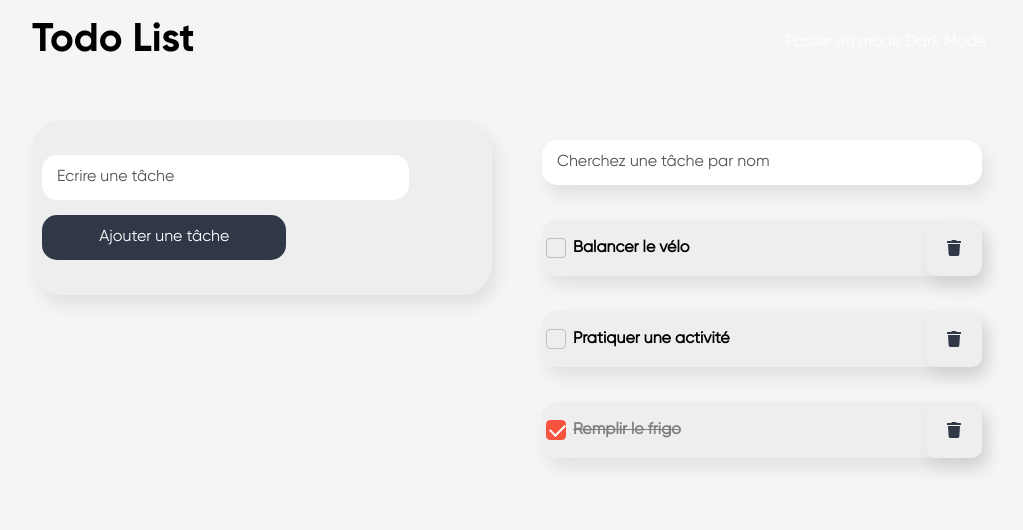
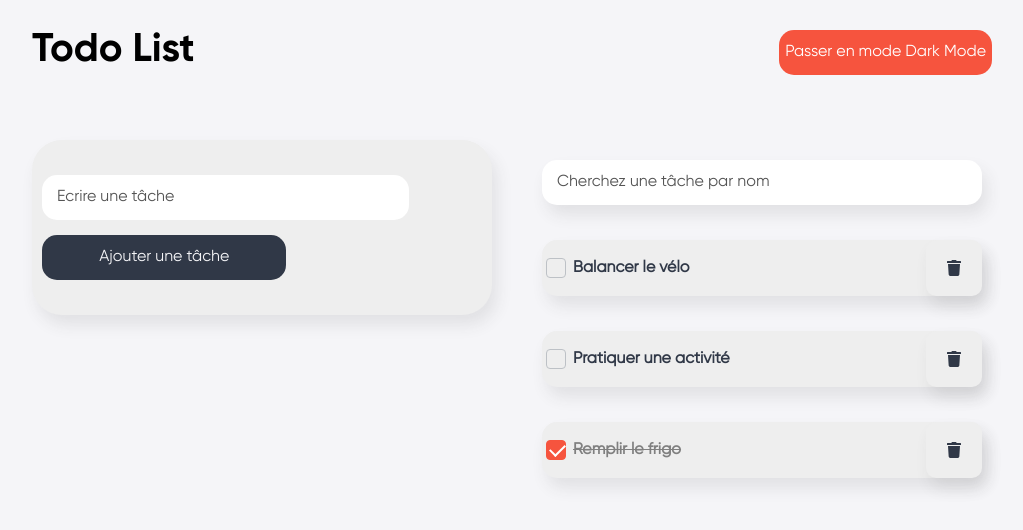
Before and after one commit to DavidNabet/react-todo-list, a React (Create React App) app: page / in a window 1280 px wide. Shown: the top 530 px of the page, without its empty margins (128-1151 px from the left). Built offline with nearby package versions, Linux system fonts and the light colour scheme.

Commit message:
dark mode context

```diff
--- a/src/App.css
+++ b/src/App.css
@@ -11,11 +11,10 @@
     --orange: #f6ad55;
     --black-border: #303847;
     --red: #f6543e;
-    --box-shadow: 5px 10px 16px 0 rgb(57 57 57 / 10%);
+    --box-shadow: 5px 10px 16px 0 rgba(57, 57, 57, 0.1);
 }
 
-html,
-body {
+html {
     font-size: 62.5%;
 }
 
@@ -24,7 +23,6 @@ body {
     padding: 0;
     font-size: 1.6rem;
     font-family: "GilroyReg", sans-serif;
-    background-color: var(--bg);
 }
 
 input[type="text"]::placeholder {
@@ -54,17 +52,23 @@ h1 {
 header {
     display: flex;
     justify-content: space-between;
-    padding: 2rem 0;
+    padding: 3rem 0;
     margin-bottom: 2rem;
 }
 
 header button {
     width: auto !important;
-    background: transparent !important;
+    background: var(--red) !important;
 }
 
 
 /* Container */
+
+.wrapper {
+    max-width: 100%;
+    min-height: 100vh;
+    background-color: var(--bg);
+}
 
 .container {
     width: 96rem;
@@ -161,7 +165,7 @@ header button {
     border-radius: 15px;
     background-color: var(--gray);
     /* padding: 2rem 0; */
-    box-shadow: 5px 10px 16px 0 rgb(57 57 57 / 10%);
+    box-shadow: var(--box-shadow);
 }
 
 .todos_wrapper:first-child {
@@ -187,7 +191,8 @@ header button {
     box-shadow: var(--box-shadow);
     position: relative;
     z-index: 1;
-    transition: background-color 800ms ease-in, color 1s ease-in;
+    overflow: hidden;
+    /* transition: background-color 800ms ease-in, color 1s ease-in; */
 }
 
 .todos_wrapper .on-trash::before {
@@ -206,7 +211,7 @@ header button {
 }
 
 .todos_wrapper .on-trash:hover {
-    color: white;
+    color: #fff !important;
 }
 
 .todos_wrapper .on-trash:hover::before {
--- a/src/App.js
+++ b/src/App.js
@@ -1,12 +1,13 @@
-import { useState } from "react";
+import { useState, useContext } from "react";
 import uuid from "uuid/dist/v1";
 import { library } from "@fortawesome/fontawesome-svg-core";
 import { faTrash, faTrashAlt } from "@fortawesome/free-solid-svg-icons";
 import Header from "./components/Header";
 import Form from "./components/Form";
 import Todo from "./components/Todo";
+import Filter from "./components/Filter";
+import { ThemeContext } from "./context/ThemeContext";
 import "./App.css";
-import Filter from "./components/Filter";
 library.add(faTrash, faTrashAlt);
 
 function App() {
@@ -40,27 +41,36 @@ function App() {
 		setTodos([...todos, { name, id: uuid(), status: false }]);
 	};
 
+	const { toggleTheme, light, dark, isLight } = useContext(ThemeContext);
+	const theme = isLight ? light : dark;
+
 	return (
+		<div className="wrapper" style={{ background: theme.background }}>
 			<div className="container">
-			<Header />
+				<Header theme={theme} toggleTheme={toggleTheme} />
 				<div className="container_inner">
-				<div className="container_form">
+					<div
+						className="container_form"
+						style={{ background: theme.bgCard, boxShadow: theme.boxShadow }}
+					>
 						<Form
 							// onSubmitForm={handleSubmit}
 							addTodo={addTodo}
+							theme={theme}
 							todoInput={todoInput}
 							setTodoInput={setTodoInput}
 						/>
 					</div>
 					<div className="container_todos">
 						<div className="container_filter">
-						<Filter searchFilter={searchFilter} />
+							<Filter theme={theme} searchFilter={searchFilter} />
 						</div>
 
 						{results.map((todo, i) => {
 							return (
 								<Todo
 									key={i}
+									theme={theme}
 									// id={i}
 									setTodos={setTodos}
 									copyTask={TASK}
@@ -71,6 +81,7 @@ function App() {
 					</div>
 				</div>
 			</div>
+		</div>
 	);
 }
 
--- a/src/components/Filter.js
+++ b/src/components/Filter.js
@@ -1,11 +1,12 @@
 import React from "react";
 
-const Filter = ({ searchFilter }) => {
+const Filter = ({ searchFilter, theme }) => {
 	return (
 		<>
 			<input
 				placeholder="Cherchez une tâche par nom"
 				type="text"
+				style={{ boxShadow: theme.boxShadow }}
 				onChange={(e) => searchFilter(e)}
 			/>
 		</>
--- a/src/components/Form.js
+++ b/src/components/Form.js
@@ -1,6 +1,6 @@
 import React from "react";
 
-const Form = ({ todoInput, setTodoInput, addTodo }) => {
+const Form = ({ todoInput, setTodoInput, addTodo, theme }) => {
 	const handleSubmit = (e) => {
 		e.preventDefault();
 		if (!todoInput) {
@@ -19,7 +19,13 @@ const Form = ({ todoInput, setTodoInput, addTodo }) => {
 				value={todoInput}
 				onChange={(e) => setTodoInput(e.target.value)}
 			/>
-			<button style={{ cursor: !todoInput ? "no-drop" : "pointer" }}>
+			<button
+				style={{
+					cursor: !todoInput ? "no-drop" : "pointer",
+					background: theme.button,
+					color: theme.background,
+				}}
+			>
 				Ajouter une tâche
 			</button>
 		</form>
--- a/src/components/Header.js
+++ b/src/components/Header.js
@@ -1,8 +1,8 @@
-const Header = () => {
+const Header = ({ theme, toggleTheme }) => {
 	return (
 		<header>
-			<h1>Todo List</h1>
-			<button>Passer en mode Dark Mode</button>
+			<h1 style={{ color: theme.h1Title }}>Todo List</h1>
+			<button onClick={toggleTheme}>Passer en mode Dark Mode</button>
 		</header>
 	);
 };
--- a/src/components/Todo.js
+++ b/src/components/Todo.js
@@ -1,6 +1,6 @@
 import React from "react";
 import { FontAwesomeIcon } from "@fortawesome/react-fontawesome";
-const Todo = ({ todo, setTodos, copyTask }) => {
+const Todo = ({ todo, setTodos, copyTask, theme }) => {
 	const handleCheck = () => {
 		const newTodos = copyTask;
 		newTodos[todo.id].status = !newTodos[todo.id].status;
@@ -14,7 +14,10 @@ const Todo = ({ todo, setTodos, copyTask }) => {
 	};
 
 	return (
-		<div className="todos_wrapper">
+		<div
+			className="todos_wrapper"
+			style={{ background: theme.bgCard, color: theme.button }}
+		>
 			<input
 				type="checkbox"
 				name="todo"
@@ -31,7 +34,15 @@ const Todo = ({ todo, setTodos, copyTask }) => {
 			>
 				{todo.name}
 			</label>
-			<span className="on-trash" onClick={handleRemove}>
+			<span
+				style={{
+					background: theme.bgCard,
+					color: theme.foreground,
+					boxShadow: theme.boxShadow,
+				}}
+				className="on-trash"
+				onClick={handleRemove}
+			>
 				<FontAwesomeIcon icon="trash" />
 			</span>
 		</div>
--- /dev/null
+++ b/src/context/ThemeContext.js
@@ -0,0 +1,25 @@
+import React, { createContext } from "react";
+import { themes } from "../utils";
+
+export const ThemeContext = createContext();
+
+export class ThemeContextProvider extends React.Component {
+	state = {
+		isLight: true,
+		...themes.themes,
+	};
+
+	toggleTheme = () => {
+		this.setState({ isLight: !this.state.isLight });
+	};
+
+	render() {
+		return (
+			<ThemeContext.Provider
+				value={{ ...this.state, toggleTheme: this.toggleTheme }}
+			>
+				{this.props.children}
+			</ThemeContext.Provider>
+		);
+	}
+}
--- a/src/index.js
+++ b/src/index.js
@@ -2,10 +2,13 @@ import React from "react";
 import ReactDOM from "react-dom";
 import "./index.css";
 import App from "./App";
+import { ThemeContextProvider } from "./context/ThemeContext";
 
 ReactDOM.render(
 	<React.StrictMode>
-		<App />
+		<ThemeContextProvider>
+			<App />
+		</ThemeContextProvider>
 	</React.StrictMode>,
 	document.getElementById("root")
 );
--- a/src/utils/index.js
+++ b/src/utils/index.js
@@ -2,11 +2,19 @@ export const themes = {
 	themes: {
 		light: {
 			foreground: "#303847",
-			background: "#fafbfc",
+			background: "#f5f5f8",
+			bgCard: "#eee",
+			button: "#303847",
+			h1Title: "#000",
+			boxShadow: "5px 10px 16px 0 rgb(57 57 57 10%)",
 		},
 		dark: {
 			foreground: "#fafbfc",
 			background: "#303847",
+			bgCard: "#4A5568",
+			button: "#e4e4e4",
+			h1Title: "#fafbfc",
+			boxShadow: "rgb(255 255 255 / 5%) 1px 3px 10px 0px",
 		},
 	},
 };
```
Lines whose indentation alone changed are shown as unchanged.
